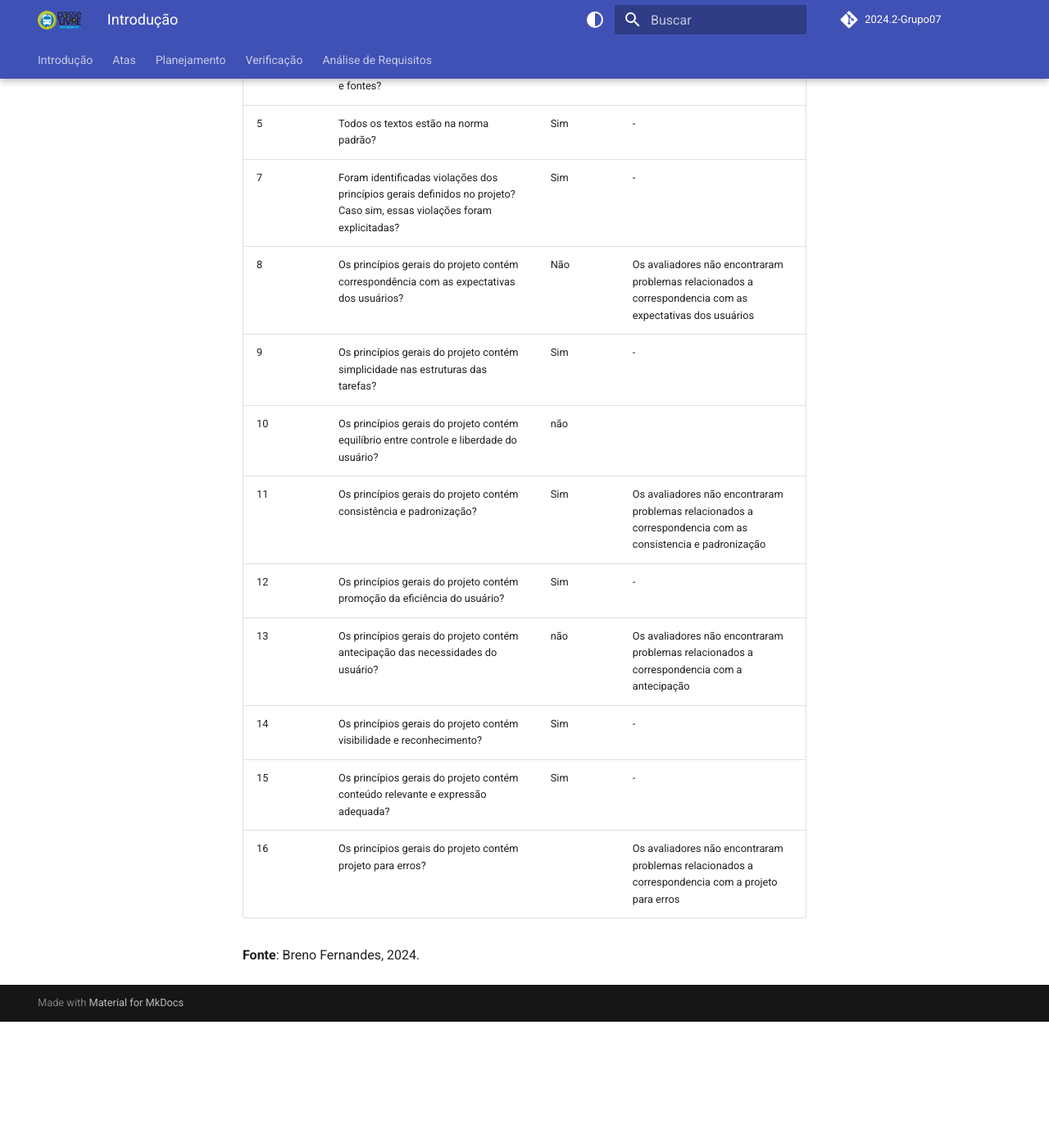
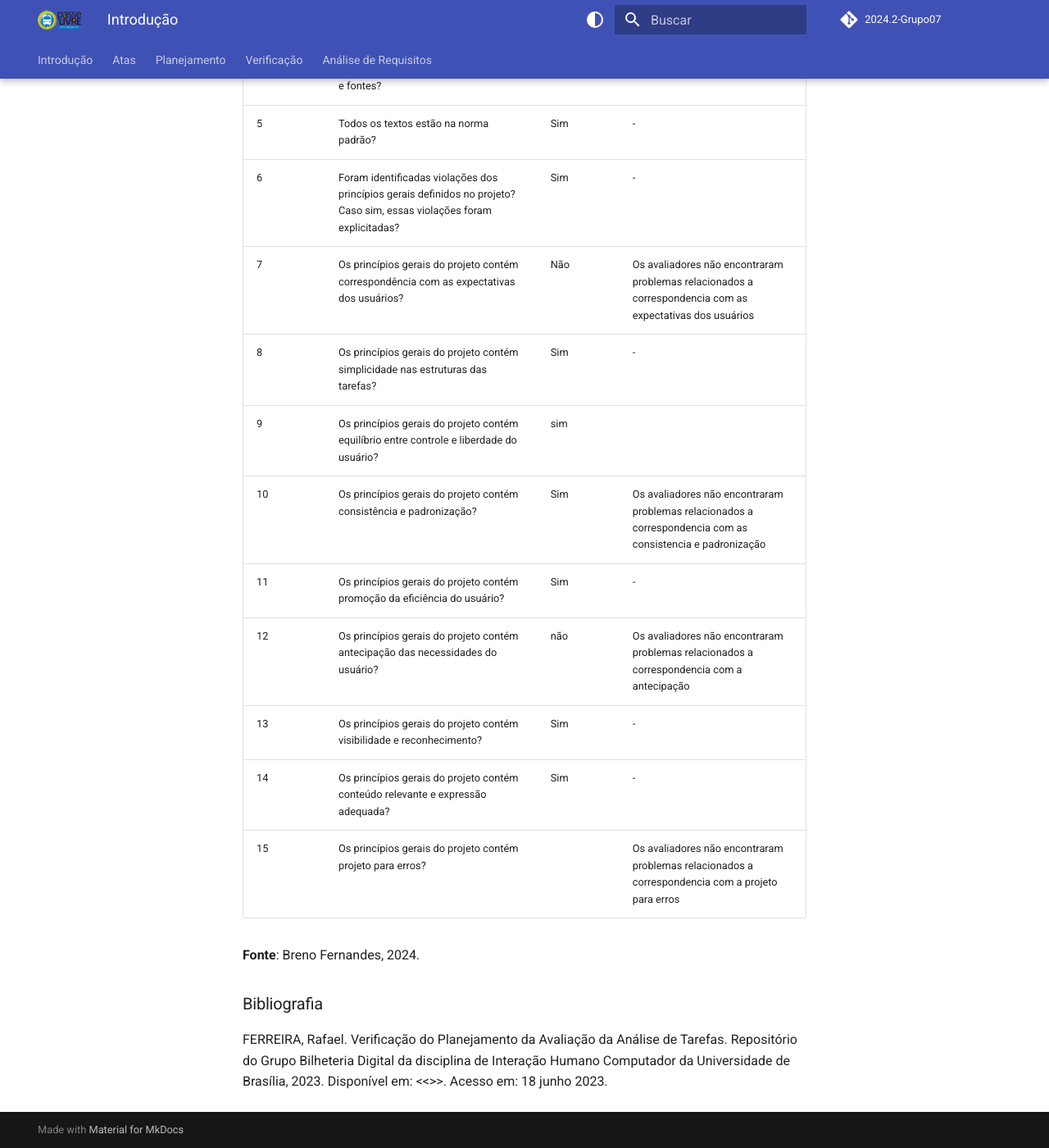
Before and after one commit to Interacao-Humano-Computador/2024.2-PasseLivreEstudantil, an MkDocs documentation site: the page built from docs/verificacoes/grupo07/entrega03/principiosGerais.md, in a window 1280 px wide and 1400 px high, scrolled down 1561 px. Shown: the whole window at 82% size. Built offline with MkDocs 1.6.1 and Material for MkDocs 9.7.7, drawn with Linux system fonts in a browser that asks for light colours; comment, search, counter and statistics services are not loaded; the version menu is left out; before the commit the page ends 2807 px from its top, so only the background shows below that.

Commit message:
Adicionando biografia

```diff
--- a/docs/verificacoes/grupo07/entrega03/principiosGerais.md
+++ b/docs/verificacoes/grupo07/entrega03/principiosGerais.md
@@ -32,15 +32,18 @@ A tabela a seguir apresenta a checklist com os dados obtidos a partir da verific
 | 3   | O artefato possui um histórico de versões com o id e descrição das versões, data, autores e revisores?       | Sim       | -           |
 | 4   | Todas as tabelas e imagens são chamadas no texto, possuem legendas e fontes?                               | Sim       | -           |
 | 5   | Todos os textos estão na norma padrão?                                                                      | Sim       | -           |
-| 7   | Foram identificadas violações dos princípios gerais definidos no projeto? Caso sim, essas violações foram explicitadas? | Sim       | -           |
-| 8   | Os princípios gerais do projeto contém correspondência com as expectativas dos usuários?                    | Não       | Os avaliadores não encontraram problemas relacionados a correspondencia com as expectativas dos usuários           |
-| 9   | Os princípios gerais do projeto contém simplicidade nas estruturas das tarefas?                             | Sim       | -           |
-| 10  | Os princípios gerais do projeto contém equilíbrio entre controle e liberdade do usuário?                   | não       |            |
-| 11  | Os princípios gerais do projeto contém consistência e padronização?                                         | Sim       | Os avaliadores não encontraram problemas relacionados a correspondencia com as consistencia e padronização            |
-| 12  | Os princípios gerais do projeto contém promoção da eficiência do usuário?                                   | Sim       | -           |
-| 13  | Os princípios gerais do projeto contém antecipação das necessidades do usuário?                            | não       | Os avaliadores não encontraram problemas relacionados a correspondencia com a antecipação            |
-| 14  | Os princípios gerais do projeto contém visibilidade e reconhecimento?                                       | Sim       | -           |
-| 15  | Os princípios gerais do projeto contém conteúdo relevante e expressão adequada?                             | Sim       | -           |
-| 16  | Os princípios gerais do projeto contém projeto para erros?                                                  |        | Os avaliadores não encontraram problemas relacionados a correspondencia com a projeto para erros            |
+| 6   | Foram identificadas violações dos princípios gerais definidos no projeto? Caso sim, essas violações foram explicitadas? | Sim       | -           |
+| 7   | Os princípios gerais do projeto contém correspondência com as expectativas dos usuários?                    | Não       | Os avaliadores não encontraram problemas relacionados a correspondencia com as expectativas dos usuários           |
+| 8   | Os princípios gerais do projeto contém simplicidade nas estruturas das tarefas?                             | Sim       | -           |
+| 9  | Os princípios gerais do projeto contém equilíbrio entre controle e liberdade do usuário?            |sim       |            |
+| 10  | Os princípios gerais do projeto contém consistência e padronização?                                         | Sim       | Os avaliadores não encontraram problemas relacionados a correspondencia com as consistencia e padronização            |
+| 11  | Os princípios gerais do projeto contém promoção da eficiência do usuário?                                   | Sim       | -           |
+| 12  | Os princípios gerais do projeto contém antecipação das necessidades do usuário?                            | não       | Os avaliadores não encontraram problemas relacionados a correspondencia com a antecipação            |
+| 13  | Os princípios gerais do projeto contém visibilidade e reconhecimento?                                       | Sim       | -           |
+| 14  | Os princípios gerais do projeto contém conteúdo relevante e expressão adequada?                             | Sim       | -           |
+| 15  | Os princípios gerais do projeto contém projeto para erros?                                                  |        | Os avaliadores não encontraram problemas relacionados a correspondencia com a projeto para erros            |
 
 **Fonte**: Breno Fernandes, 2024.
+
+### Bibliografia
+FERREIRA, Rafael. Verificação do Planejamento da Avaliação da Análise de Tarefas. Repositório do Grupo Bilheteria Digital da disciplina de Interação Humano Computador da Universidade de Brasília, 2023. Disponível em: <<>>. Acesso em: 18 junho 2023.
```
